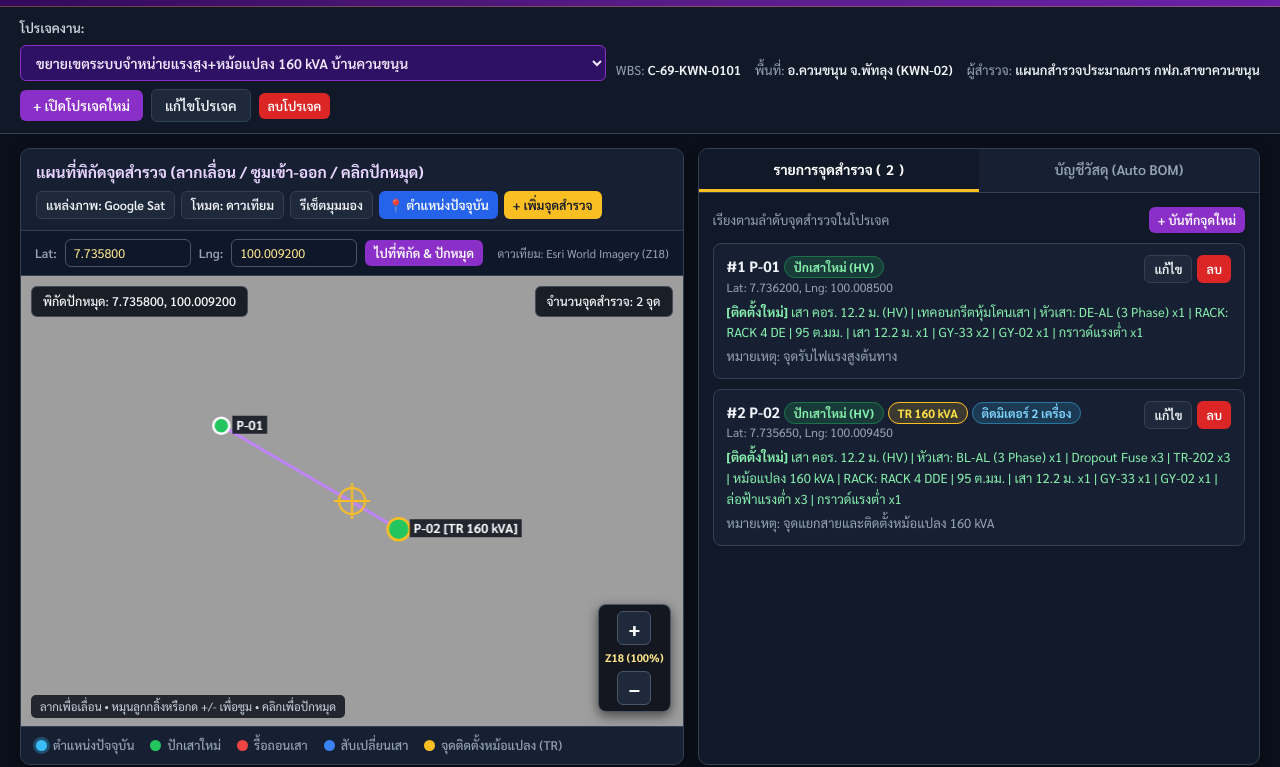
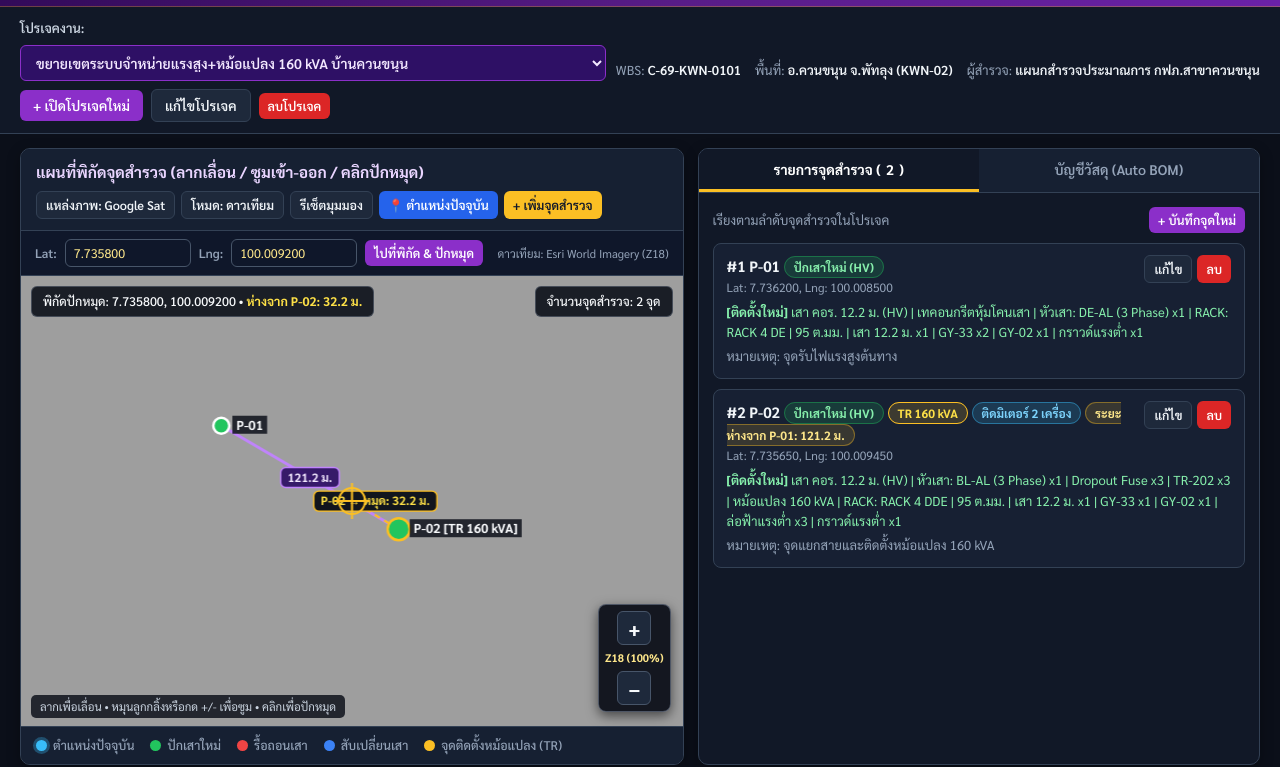
Before and after one commit to jirapas510373-gif/pea-survey-bom, a plain HTML site: page index.html in a window 1280 px wide. Shown: the part 69-836 px from the top of the page. Drawn offline with Linux system fonts and the light colour scheme.

Commit message:
Add files via upload

```diff
--- a/index.html
+++ b/index.html
@@ -219,6 +219,10 @@
       font-size: 12.5px;
       font-weight: 500;
     }
+    .dist-highlight {
+      color: #fde047;
+      font-weight: 700;
+    }
     .map-zoom-controls {
       position: absolute;
       bottom: 14px;
@@ -383,6 +387,7 @@
     .badge-swap { background: var(--blue-bg); color: #93c5fd; border: 1px solid rgba(59,130,246,0.4); }
     .badge-tr { background: var(--pea-gold-dim); color: #fde047; border: 1px solid var(--pea-gold); }
     .badge-mtr { background: rgba(56, 189, 248, 0.16); color: #7dd3fc; border: 1px solid rgba(56, 189, 248, 0.45); }
+    .badge-dist { background: rgba(251, 191, 36, 0.14); color: #fde68a; border: 1px solid rgba(251, 191, 36, 0.4); }
     .pole-details { font-size: 13px; color: #cbd5e1; line-height: 1.6; }
 
     /* BOM Tables */
@@ -1020,8 +1025,44 @@
     return list;
   }
 
+  // คำนวณระยะห่างระหว่างพิกัด GPS (Haversine formula) เป็นเมตร
+  function calcDistanceMeters(lat1, lng1, lat2, lng2) {
+    const R = 6371000;
+    const toRad = deg => (deg * Math.PI) / 180;
+    const dLat = toRad(lat2 - lat1);
+    const dLng = toRad(lng2 - lng1);
+    const a =
+      Math.sin(dLat / 2) * Math.sin(dLat / 2) +
+      Math.cos(toRad(lat1)) * Math.cos(toRad(lat2)) *
+      Math.sin(dLng / 2) * Math.sin(dLng / 2);
+    const c = 2 * Math.atan2(Math.sqrt(a), Math.sqrt(1 - a));
+    return R * c;
+  }
+
+  function formatDistance(meters) {
+    if (!Number.isFinite(meters) || meters < 0) return "-";
+    if (meters >= 1000) {
+      return `${(meters / 1000).toFixed(2)} กม. (${meters.toFixed(1)} ม.)`;
+    }
+    return `${meters.toFixed(1)} ม.`;
+  }
+
+  function getReferencePoleForPin(poles, coord) {
+    if (!poles || !poles.length) return null;
+    let nearest = poles[0];
+    let minDist = calcDistanceMeters(coord.lat, coord.lng, nearest.lat, nearest.lng);
+    for (let i = 1; i < poles.length; i++) {
+      const d = calcDistanceMeters(coord.lat, coord.lng, poles[i].lat, poles[i].lng);
+      if (d < minDist) {
+        minDist = d;
+        nearest = poles[i];
+      }
+    }
+    return { pole: nearest, distanceMeters: minDist };
+  }
+
   // 2. Safe Storage & State
-  const STORAGE_KEY = "PEA_KWN_SURVEY_PROJECTS_V9";
+  const STORAGE_KEY = "PEA_KWN_SURVEY_PROJECTS_V10";
   let memoryFallback = null;
 
   function loadData() {
@@ -1342,14 +1383,24 @@
     if (el) el.textContent = text;
   }
 
+  function updateCursorCoordBadge() {
+    const proj = getActiveProject();
+    const poles = proj ? proj.poles : [];
+    const ref = getReferencePoleForPin(poles, selectedCoord);
+    const distPart = ref
+      ? ` • <span class="dist-highlight">ห่างจาก ${escapeHtml(ref.pole.code)}: ${formatDistance(ref.distanceMeters)}</span>`
+      : "";
+    document.getElementById("cursorCoordBadge").innerHTML =
+      `พิกัดปักหมุด: ${selectedCoord.lat.toFixed(6)}, ${selectedCoord.lng.toFixed(6)}${distPart}`;
+  }
+
   function setSelectedCoord(lat, lng, recenter = false) {
     if (Number.isNaN(lat) || Number.isNaN(lng)) return;
     selectedCoord = { lat, lng };
     if (recenter) {
       mapCenter = { lat, lng };
     }
-    document.getElementById("cursorCoordBadge").textContent =
-      `พิกัดปักหมุด: ${selectedCoord.lat.toFixed(6)}, ${selectedCoord.lng.toFixed(6)}`;
+    updateCursorCoordBadge();
     document.getElementById("manualLat").value = selectedCoord.lat.toFixed(6);
     document.getElementById("manualLng").value = selectedCoord.lng.toFixed(6);
     drawMap();
@@ -1385,6 +1436,31 @@
     );
   }
 
+  function drawDistanceLabelOnCanvas(ctx, midX, midY, text, bgColor = "rgba(15, 23, 42, 0.9)", borderColor = "#fbbf24", textColor = "#fde047") {
+    ctx.save();
+    ctx.font = "700 12px 'Sarabun', sans-serif";
+    const padX = 7;
+    const textW = ctx.measureText(text).width;
+    const boxW = textW + padX * 2;
+    const boxH = 20;
+    const x = midX - boxW / 2;
+    const y = midY - boxH / 2;
+
+    ctx.fillStyle = bgColor;
+    ctx.strokeStyle = borderColor;
+    ctx.lineWidth = 1.4;
+    ctx.beginPath();
+    ctx.roundRect(x, y, boxW, boxH, 5);
+    ctx.fill();
+    ctx.stroke();
+
+    ctx.fillStyle = textColor;
+    ctx.textAlign = "center";
+    ctx.textBaseline = "middle";
+    ctx.fillText(text, midX, midY + 0.5);
+    ctx.restore();
+  }
+
   function drawMap() {
     const canvas = document.getElementById("surveyMap");
     if (!canvas) return;
@@ -1465,6 +1541,7 @@
     const proj = getActiveProject();
     const poles = proj ? proj.poles : [];
 
+    // เส้นเชื่อมและระยะห่างระหว่างเสาแต่ละจุด
     if (poles.length > 1) {
       ctx.strokeStyle = "#c084fc";
       ctx.lineWidth = 3;
@@ -1475,6 +1552,52 @@
         else ctx.lineTo(pt.x, pt.y);
       });
       ctx.stroke();
+
+      for (let i = 1; i < poles.length; i++) {
+        const prev = poles[i - 1];
+        const curr = poles[i];
+        const p1 = latLngToCanvas(prev.lat, prev.lng, w, h, zoomFloat);
+        const p2 = latLngToCanvas(curr.lat, curr.lng, w, h, zoomFloat);
+        const dMeters = calcDistanceMeters(prev.lat, prev.lng, curr.lat, curr.lng);
+        drawDistanceLabelOnCanvas(
+          ctx,
+          (p1.x + p2.x) / 2,
+          (p1.y + p2.y) / 2,
+          `${dMeters.toFixed(1)} ม.`,
+          "rgba(46, 16, 101, 0.92)",
+          "#c084fc",
+          "#f3e8ff"
+        );
+      }
+    }
+
+    const selPt = latLngToCanvas(selectedCoord.lat, selectedCoord.lng, w, h, zoomFloat);
+
+    // เส้นประและระยะห่างจากจุดปักหมุดปัจจุบันไปยังเสาใกล้ที่สุด
+    const ref = getReferencePoleForPin(poles, selectedCoord);
+    if (ref) {
+      const refPt = latLngToCanvas(ref.pole.lat, ref.pole.lng, w, h, zoomFloat);
+      ctx.save();
+      ctx.strokeStyle = "#fbbf24";
+      ctx.lineWidth = 2.2;
+      ctx.setLineDash([6, 5]);
+      ctx.beginPath();
+      ctx.moveTo(refPt.x, refPt.y);
+      ctx.lineTo(selPt.x, selPt.y);
+      ctx.stroke();
+      ctx.restore();
+
+      const midX = (refPt.x + selPt.x) / 2;
+      const midY = (refPt.y + selPt.y) / 2 - 14;
+      drawDistanceLabelOnCanvas(
+        ctx,
+        midX,
+        midY,
+        `${ref.pole.code} → หมุด: ${formatDistance(ref.distanceMeters)}`,
+        "rgba(9, 13, 22, 0.94)",
+        "#fbbf24",
+        "#fde047"
+      );
     }
 
     poles.forEach(p => {
@@ -1528,7 +1651,6 @@
       ctx.fillText("ตำแหน่งปัจจุบัน", uPt.x + 12, uPt.y + 4);
     }
 
-    const selPt = latLngToCanvas(selectedCoord.lat, selectedCoord.lng, w, h, zoomFloat);
     ctx.strokeStyle = "#fbbf24";
     ctx.lineWidth = 2;
     ctx.beginPath();
@@ -1715,6 +1837,7 @@
     }
 
     updateZoomBadge();
+    updateCursorCoordBadge();
     renderPoleList();
     renderBOM();
     drawMap();
@@ -1754,6 +1877,13 @@
         mRem > 0 ? `<span class="badge badge-mtr">รื้อมิเตอร์ ${mRem} เครื่อง</span>` : "",
         mIns > 0 ? `<span class="badge badge-mtr">ติดมิเตอร์ ${mIns} เครื่อง</span>` : ""
       ].filter(Boolean).join(" ");
+
+      let distBadge = "";
+      if (idx > 0) {
+        const prev = poles[idx - 1];
+        const dMeters = calcDistanceMeters(prev.lat, prev.lng, p.lat, p.lng);
+        distBadge = `<span class="badge badge-dist">ระยะห่างจาก ${escapeHtml(prev.code)}: ${formatDistance(dMeters)}</span>`;
+      }
 
       let summaryHtml = "";
       if (p.removeSpec) {
@@ -1767,7 +1897,7 @@
         <div class="pole-item">
           <div class="pole-item-top">
             <div>
-              <strong>#${idx + 1} ${escapeHtml(p.code)}</strong> ${badgeHtml} ${trBadge} ${meterBadges}
+              <strong>#${idx + 1} ${escapeHtml(p.code)}</strong> ${badgeHtml} ${trBadge} ${meterBadges} ${distBadge}
               <div style="font-size:12px; color:var(--text-muted);">Lat: ${Number(p.lat).toFixed(6)}, Lng: ${Number(p.lng).toFixed(6)}</div>
             </div>
             <div style="display:flex; gap:5px;">
```
